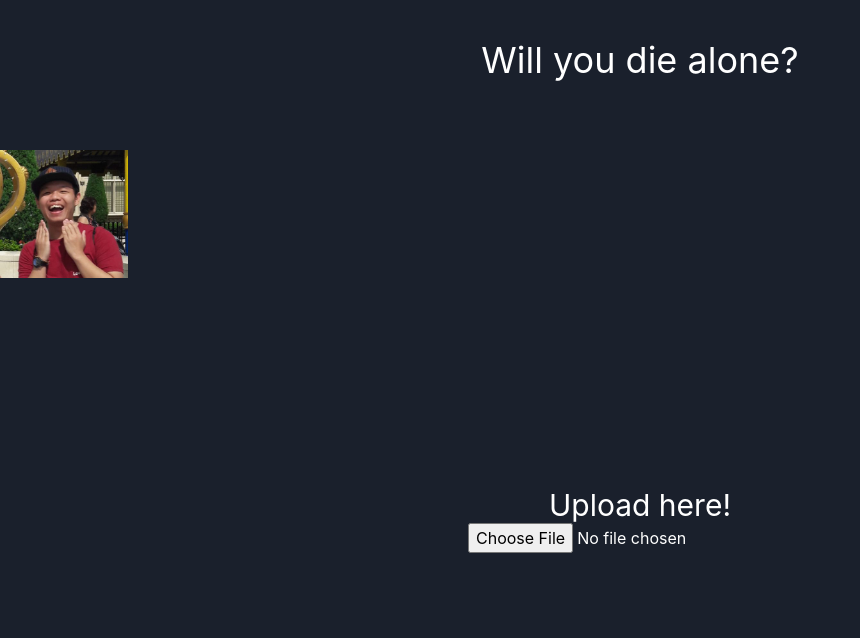
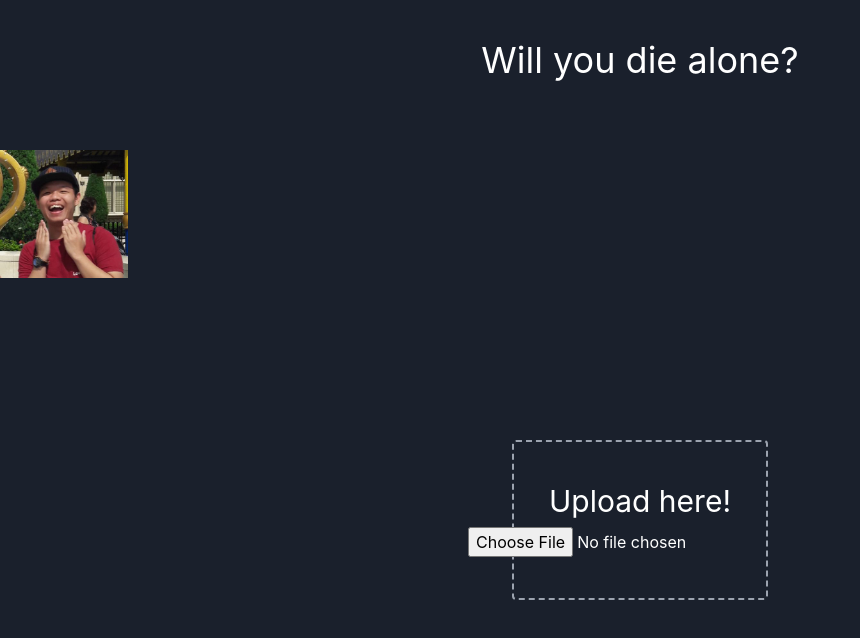
Before and after one commit to ShawnSomething/die-alone, a React (Create React App) app in the folder die-alone/: page / in a window 1280 px wide. Shown: the top 638 px of the page, without its empty margins (0-860 px from the left). Built offline with nearby package versions, Linux system fonts and the light colour scheme.

Commit message:
adjusted drop zone

```diff
--- a/die-alone/src/main.tsx
+++ b/die-alone/src/main.tsx
@@ -4,6 +4,7 @@ export const Main = () => {
   const [upload, setUpload] = useState<File | null>(null);
   const [preview, setPreview] = useState<string | null>(null);
   const [isDraggingOver, setIsDraggingOver] = useState(false);
+  const [dragCounter, setDragCounter] = useState(0)
 
   const handleFileChange = (e: React.ChangeEvent<HTMLInputElement>) => {
     const file = e.target.files?.[0];
@@ -37,28 +38,52 @@ export const Main = () => {
 
   return (
     <>
-      <div
-        className={`h-screen flex items-center justify-center flex-col transition border-4 ${
-          isDraggingOver ? "border-blue-400 bg-blue-50" : "border-transparent"
-        }`}
-        onDragOver={(e) => e.preventDefault()}
-        onDragEnter={() => setIsDraggingOver(true)}
-        onDragLeave={() => setIsDraggingOver(false)}
-        onDrop={handleDrop}
-      >
+  <div className="h-screen flex items-center justify-center flex-col">
     {!preview && (
       <>
-            <h1 className="text-3xl">Upload here!</h1>
-            <input type="file" onChange={handleFileChange} />
+        <div
+          className={`border-2 border-dashed rounded w-64 h-40 flex items-center justify-center flex-col transition ${
+            isDraggingOver ? "border-blue-400 bg-blue-50" : "border-gray-400"
+          }`}
+          onDragOver={(e) => {
+            e.preventDefault();
+          }}
+          onDragEnter={(e) => {
+            e.preventDefault()
+            setDragCounter((prev) => {
+              const next = prev + 1
+              if (next === 1) setIsDraggingOver(true)
+              return next
+            })
+          }}
+          onDragLeave={(e) => {
+            e.preventDefault()
+            setDragCounter((prev) => {
+              const next = prev - 1
+              if (next === 0) setIsDraggingOver(false)
+              return next})
+          }}
+          onDrop={(e) => {
+            e.preventDefault()
+            setDragCounter(0)
+            setIsDraggingOver(false);
+            handleDrop(e);
+          }}
+        >
+          <h1 className="flex justify-center text-3xl text-white">Upload here!</h1>
+          <input
+            type="file"
+            className="mt-2"
+            onChange={handleFileChange}
+          />
+        </div>
       </>
     )}
     {preview && (
       <>
         <button
           onClick={() => {
-                if (preview) {
-                  URL.revokeObjectURL(preview);
-                }
+            if (preview) URL.revokeObjectURL(preview);
             setUpload(null);
             setPreview(null);
           }}
@@ -71,5 +96,6 @@ export const Main = () => {
     )}
   </div>
 </>
+
   );
 };
```
Lines whose indentation alone changed are shown as unchanged.
